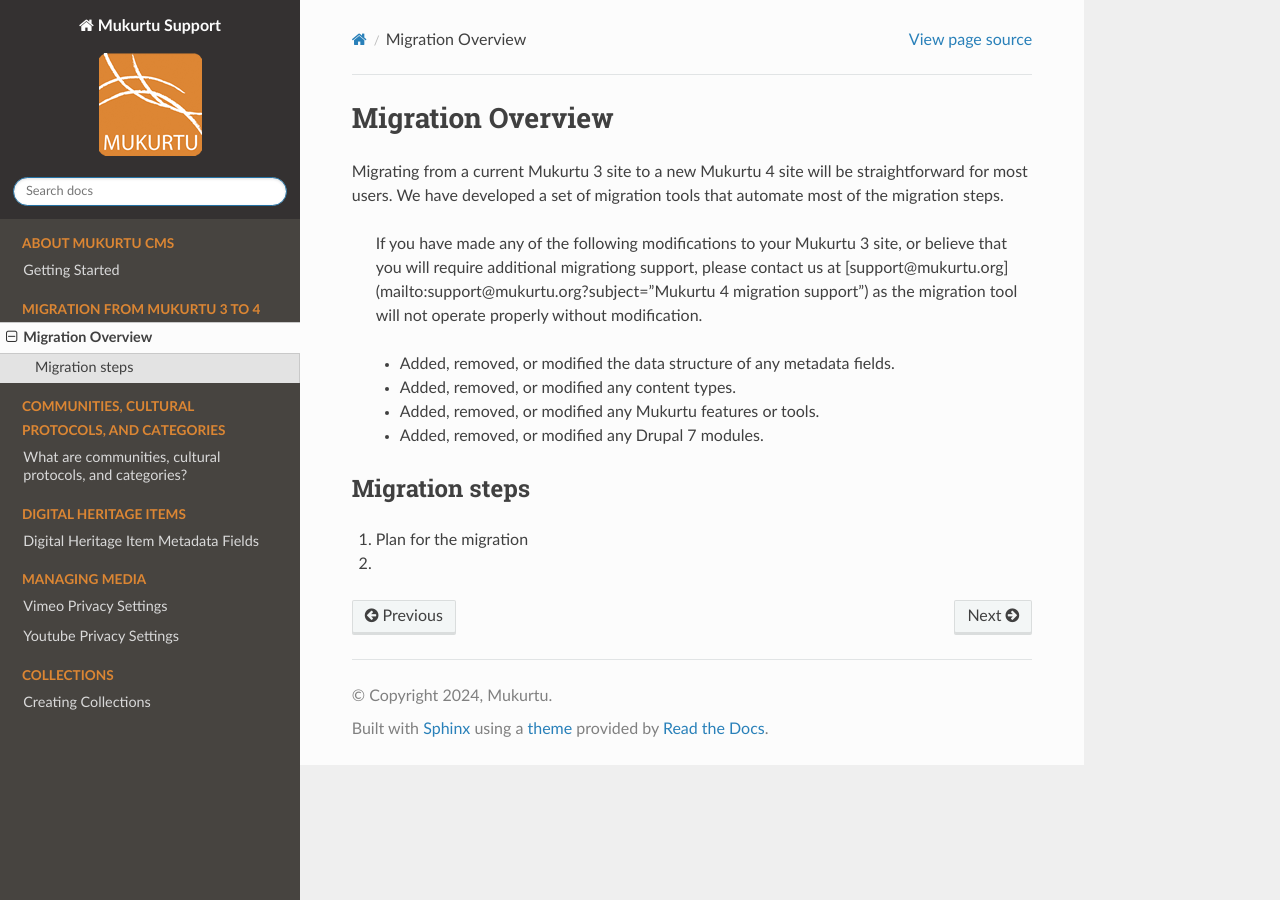
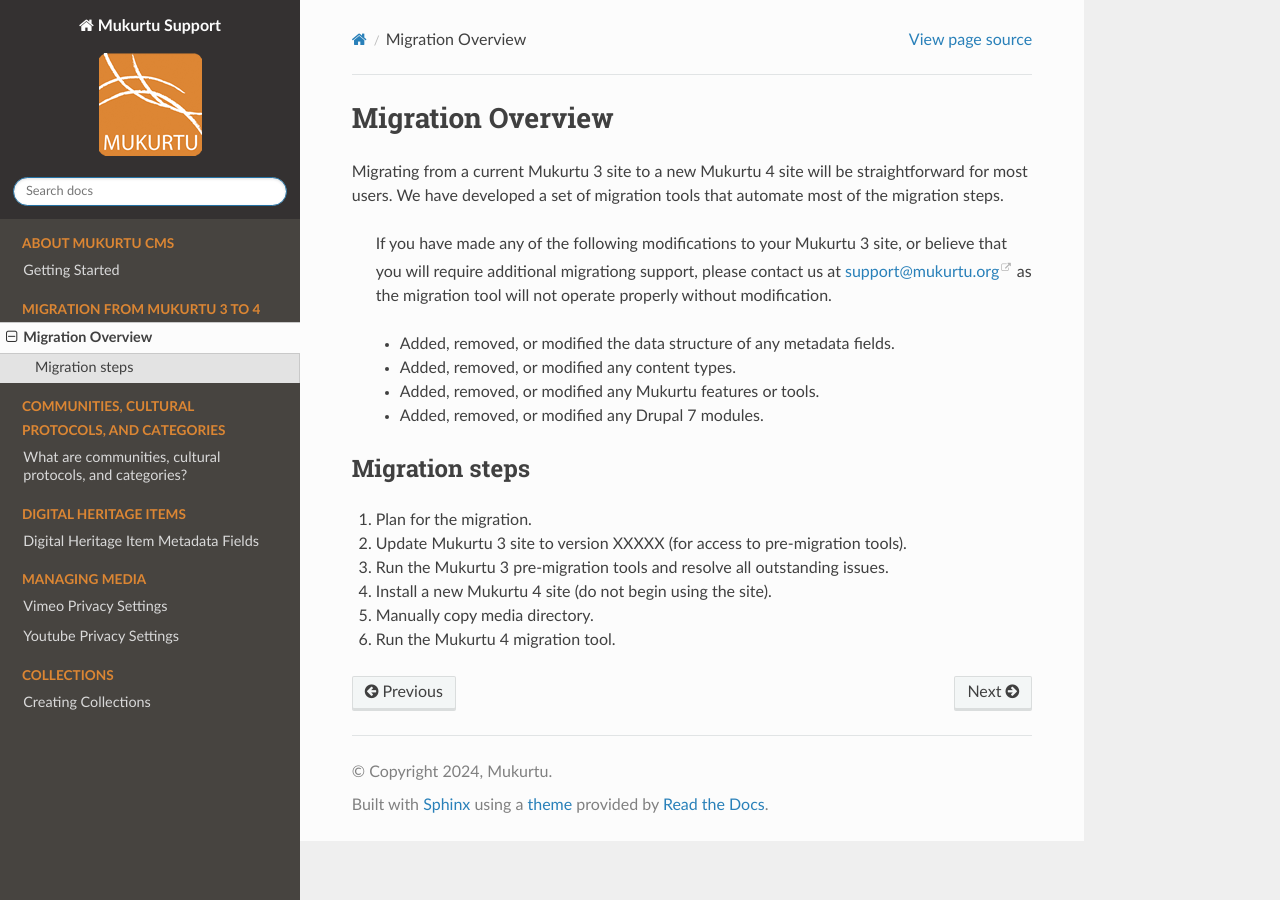
Before and after one commit to MukurtuCMS/mukurtudocs, a Sphinx documentation site: the page built from docs/source/migration/MigrationOverview.md, in a window 1280 px wide. Built offline with Sphinx 7.4.7 and the Read the Docs theme 2.0.0, drawn with Linux system fonts in a browser that asks for light colours.

Commit message:
Update MigrationOverview.md

```diff
--- a/docs/source/migration/MigrationOverview.md
+++ b/docs/source/migration/MigrationOverview.md
@@ -4,7 +4,7 @@
 
 
 
-> If you have made any of the following modifications to your Mukurtu 3 site, or believe that you will require additional migrationg support, please contact us at [support@mukurtu.org](mailto:support@mukurtu.org?subject="Mukurtu 4 migration support") as the migration tool will not operate properly without modification.
+> If you have made any of the following modifications to your Mukurtu 3 site, or believe that you will require additional migrationg support, please contact us at [support@mukurtu.org](mailto:support@mukurtu.org?subject=Mukurtu%204%20migration%20support) as the migration tool will not operate properly without modification.
 > - Added, removed, or modified the data structure of any metadata fields.
 > - Added, removed, or modified any content types.
 > - Added, removed, or modified any Mukurtu features or tools.
@@ -12,5 +12,9 @@
 
 ## Migration steps
 
-1) Plan for the migration
-2)
+1) Plan for the migration.
+2) Update Mukurtu 3 site to version XXXXX (for access to pre-migration tools).
+3) Run the Mukurtu 3 pre-migration tools and resolve all outstanding issues.
+4) Install a new Mukurtu 4 site (do not begin using the site).
+5) Manually copy media directory.
+6) Run the Mukurtu 4 migration tool.
```
